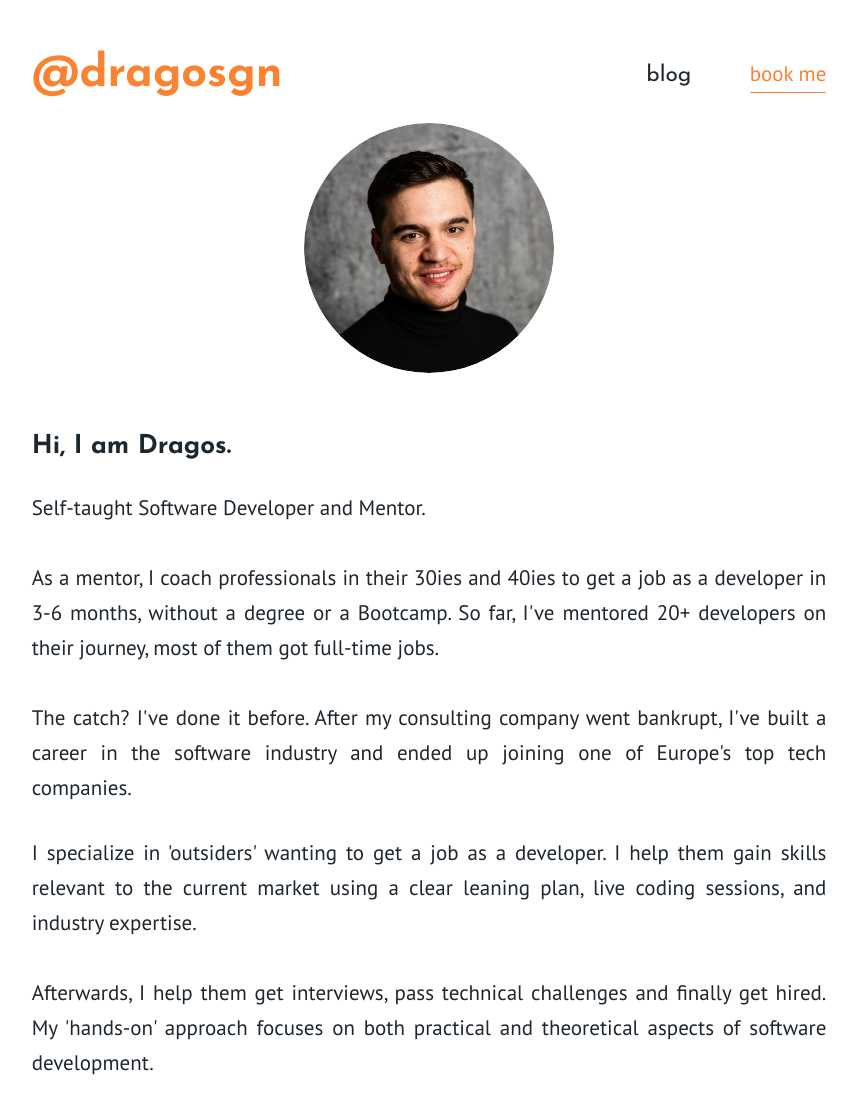
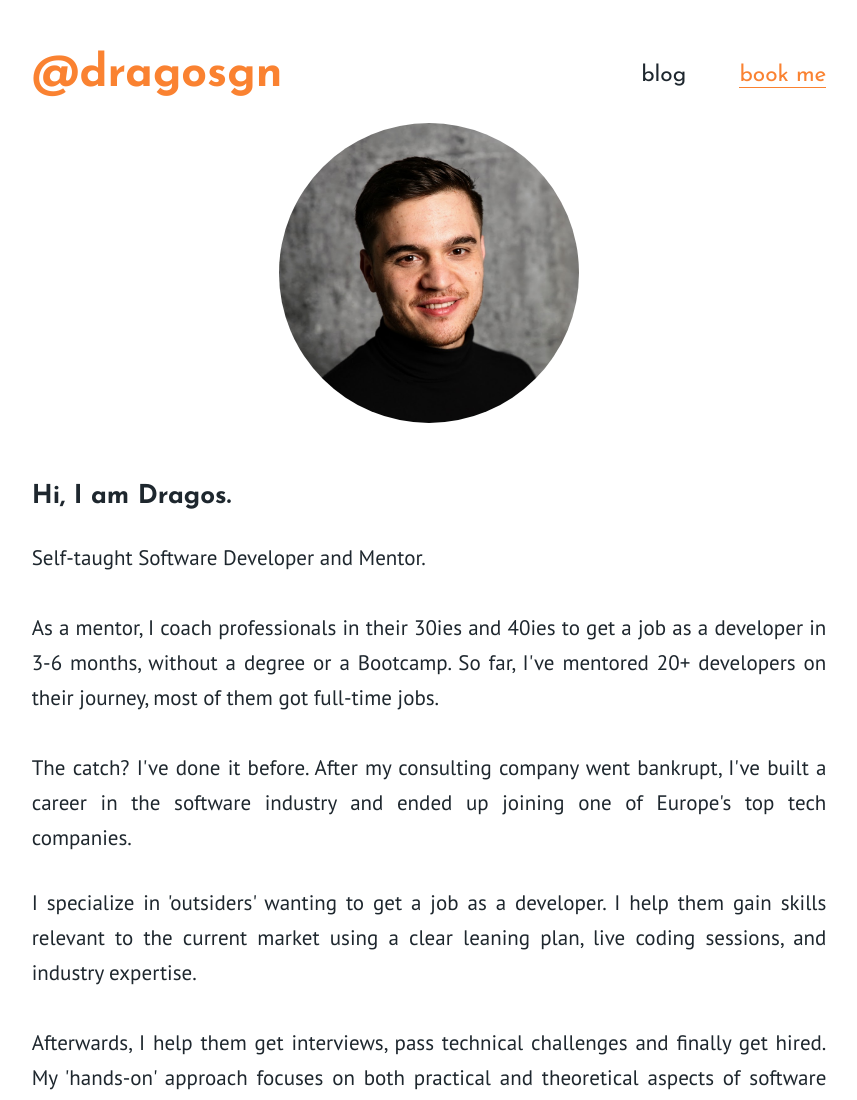
Before and after one commit to dragosgn/dragosgn, a Gatsby site: page / in a window 1280 px wide. Shown: the top 1100 px of the page, without its empty margins (211-1068 px from the left). Built offline with nearby package versions, Linux system fonts and the light colour scheme; Gatsby itself is replaced by a stand-in of ours; some packages are replaced by stand-ins of ours.

Commit message:
a bit of stlying

```diff
--- a/src/components/layout.js
+++ b/src/components/layout.js
@@ -23,6 +23,7 @@
 const NavLink = styled(Link)`
   font-family: "Josefin Sans", sans-serif;
   box-shadow: none;
+  color: var(--textColor);
   ${{ ...scale(1 / 4) }};
   @media screen and (max-width: 768px) {
     ${{ ...scale(1 / 10) }};
@@ -30,6 +31,18 @@
   @media all and (max-width: 400px) {
     ${{ ...scale(-1 / 10) }};
   }
+`
+
+const NavLinkExternal = styled.a`
+  font-family: "Josefin Sans", sans-serif;
+  ${{ ...scale(1 / 4) }};
+  @media screen and (max-width: 768px) {
+    ${{ ...scale(1 / 10) }};
+  }
+  @media all and (max-width: 400px) {
+    ${{ ...scale(-1 / 10) }};
+  }
+  color: var(--brandColor);
 `
 
 const Layout = ({ location, title, children }) => {
@@ -48,14 +61,15 @@
             blog
           </NavLink>
         </div>
-        <a
-          className="nav-box nav-link"
-          href="https://calendly.com/dragosgn/book-dragos"
-          target="_blank"
-          rel="noopener noreferrer"
-        >
-          book me
-        </a>
+        <div className="nav-box nav-link">
+          <NavLinkExternal
+            href="https://calendly.com/dragosgn/book-dragos"
+            target="_blank"
+            rel="noopener noreferrer"
+          >
+            book me
+          </NavLinkExternal>
+        </div>
       </div>
     </nav>
   )
--- a/src/pages/index.js
+++ b/src/pages/index.js
@@ -27,9 +27,11 @@
           display: "relative",
           marginBottom: rhythm(2),
         }}
-        imgStyle={{
-          borderRadius: `50%`,
-        }}
+        imgStyle={
+          {
+            // borderRadius: `50%`,
+          }
+        }
       />
       <h3>Hi, I am Dragos.</h3>
       <p style={{ textAlign: "justify" }}>
@@ -113,7 +115,7 @@
     }
     avatar: file(absolutePath: { regex: "/profile-pic.jpg/" }) {
       childImageSharp {
-        fixed(width: 250, height: 250) {
+        fixed(width: 300, height: 300) {
           ...GatsbyImageSharpFixed
         }
       }
--- a/src/styles/global.css
+++ b/src/styles/global.css
@@ -31,10 +31,6 @@
   display: inline;
 }
 
-.nav-container > .nav-box.nav-link > a {
-  color: var(--textColor);
-}
-
 .nav-container > .nav-box.brand {
   flex-basis: 70%;
 }
```
